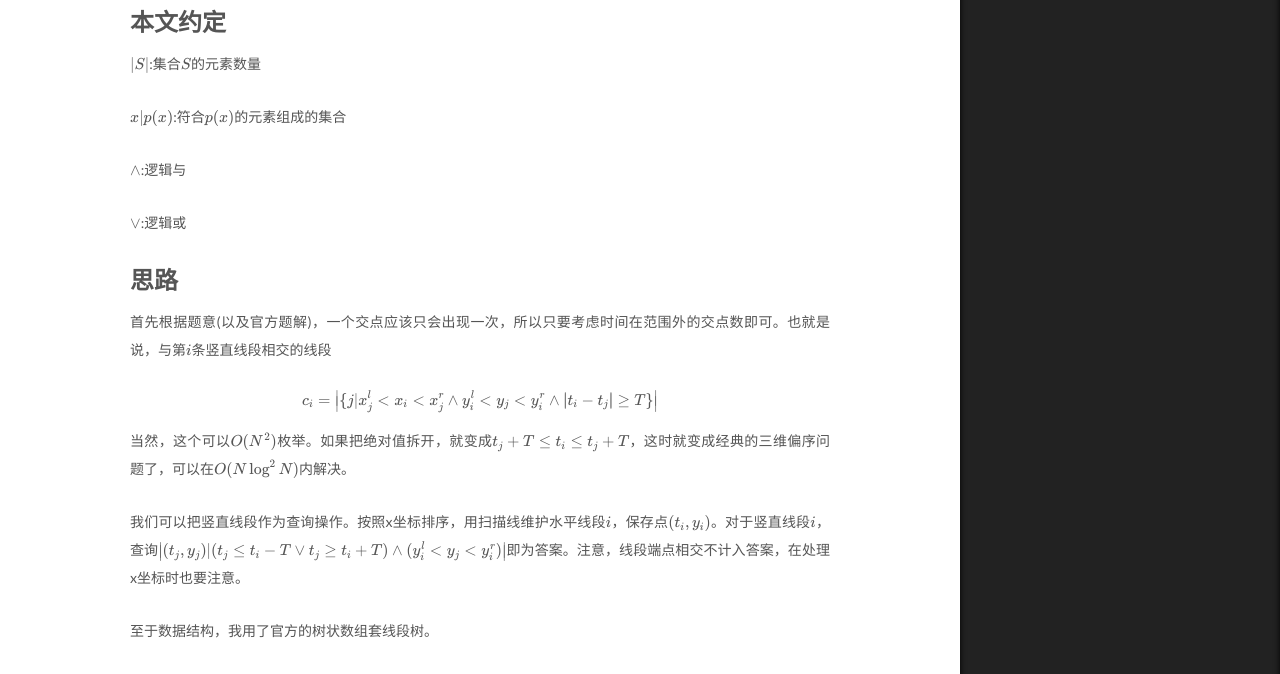
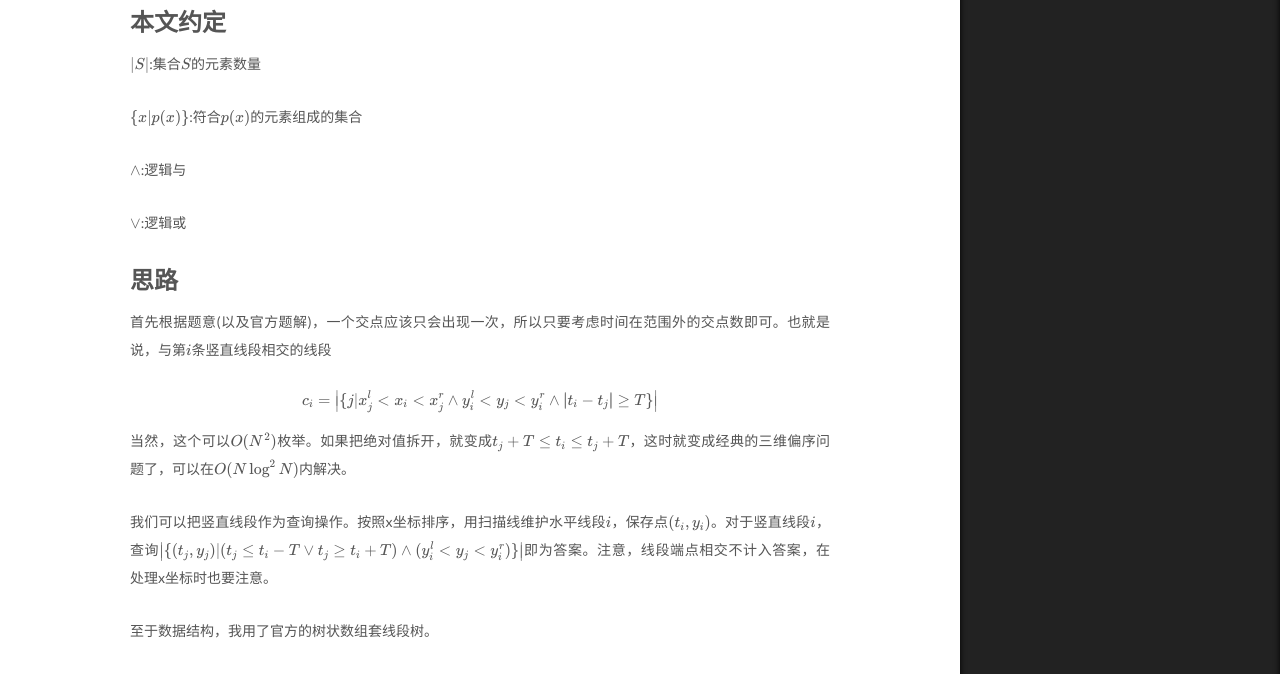
Before and after one commit to zhzh2001/zhzh2001.github.io, a Jekyll site: the page built from _posts/2017-09-06-mowing-the-field.md, in a window 1280 px wide and 1400 px high. Shown: the part 299-973 px from the top of the window. Built offline with Jekyll 4.4.1, drawn with Linux system fonts in a browser that asks for light colours.

Commit message:
2017/9/16 sth insignificant

```diff
--- a/_posts/2017-09-06-mowing-the-field.md
+++ b/_posts/2017-09-06-mowing-the-field.md
@@ -8,11 +8,13 @@ title: USACO16JAN 割草场 Mowing the Field
 
 $\left\vert S\right\vert$:集合$S$的元素数量
 
-$\{x\vert p(x)\}$:符合$p(x)$的元素组成的集合
+$$\{x\vert p(x)\}$$:符合$p(x)$的元素组成的集合
 
 $\land$:逻辑与
 
 $\lor$:逻辑或
+
+ <!-- more -->
 
 # 思路
 
@@ -22,7 +24,7 @@ $$c_i=\left\vert\{j\vert x_j^l<x_i<x_j^r\land y_i^l<y_j<y_i^r\land\left\vert t_i
 
 当然，这个可以$O(N^2)$枚举。如果把绝对值拆开，就变成$t_j+T\le t_i\le t_j+T$，这时就变成经典的三维偏序问题了，可以在$O(N\log^2N)$内解决。
 
-我们可以把竖直线段作为查询操作。按照x坐标排序，用扫描线维护水平线段$i$，保存点$(t_i,y_i)$。对于竖直线段$i$，查询$\left\vert\{(t_j,y_j)\vert(t_j\le t_i-T\lor t_j\ge t_i+T)\land(y_i^l<y_j<y_i^r)\}\right\vert$即为答案。注意，线段端点相交不计入答案，在处理x坐标时也要注意。
+我们可以把竖直线段作为查询操作。按照x坐标排序，用扫描线维护水平线段$i$，保存点$(t_i,y_i)$。对于竖直线段$i$，查询$$\left\vert\{(t_j,y_j)\vert(t_j\le t_i-T\lor t_j\ge t_i+T)\land(y_i^l<y_j<y_i^r)\}\right\vert$$即为答案。注意，线段端点相交不计入答案，在处理x坐标时也要注意。
 
 至于数据结构，我用了官方的树状数组套线段树。
 
```
